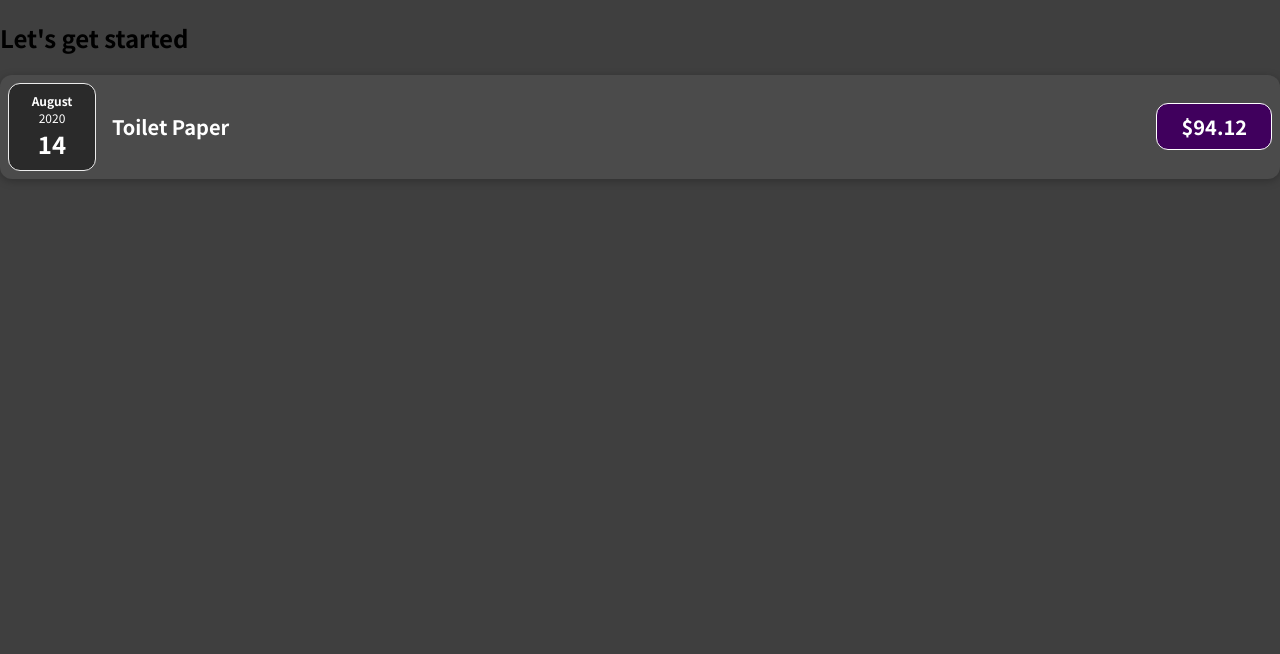
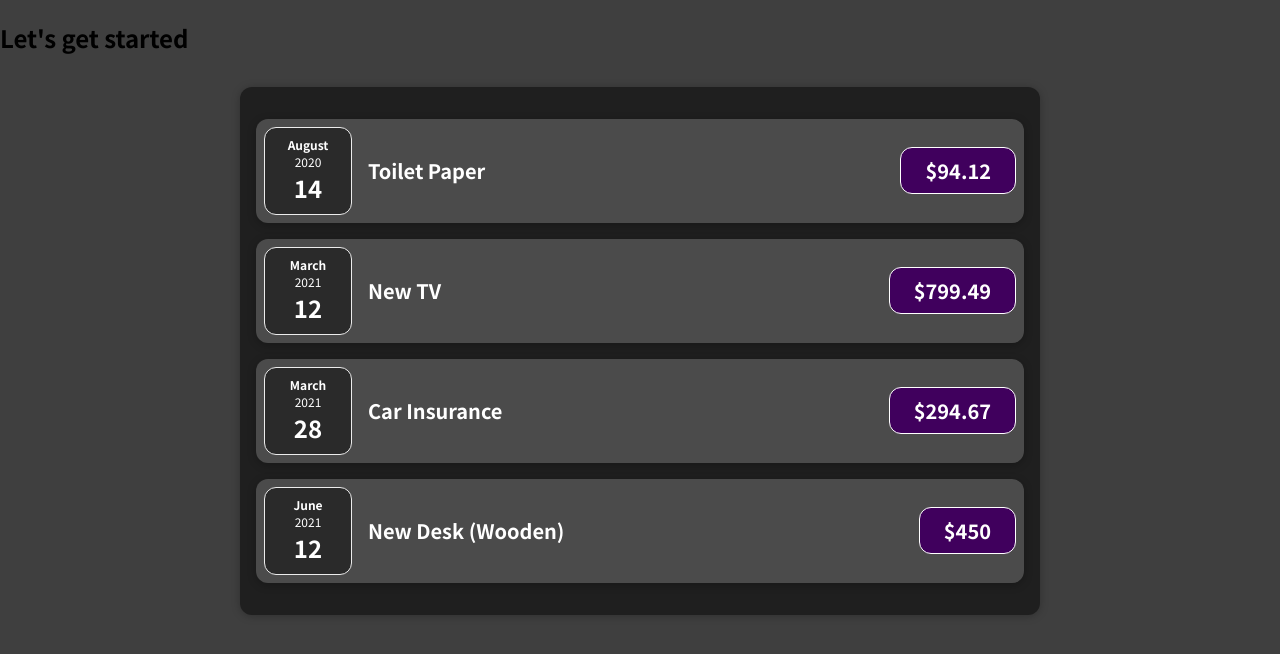
Before and after one commit to gbronca/react-complete-guide-project-1, a React (Create React App) app: page / in a window 1280 px wide. Shown: the top 654 px of the page. Built offline with nearby package versions, Linux system fonts and the light colour scheme.

Commit message:
added the Expenses component to encapsulate all expenses

```diff
--- a/src/App.js
+++ b/src/App.js
@@ -1,4 +1,4 @@
-import ExpenseItem from './components/ExpenseItem';
+import Expenses from './components/Expenses';
 
 function App() {
 	const expenses = [
@@ -26,11 +26,7 @@
 	return (
 		<div>
 			<h2>Let's get started</h2>
-			<ExpenseItem
-				title={expenses[0].title}
-				amount={expenses[0].amount}
-				date={expenses[0].date}
-			></ExpenseItem>
+			<Expenses items={expenses}></Expenses>
 		</div>
 	);
 }
--- /dev/null
+++ b/src/components/Expenses.css
@@ -0,0 +1,9 @@
+.expenses {
+	padding: 1rem;
+	background-color: rgb(31, 31, 31);
+	margin: 2rem auto;
+	width: 50rem;
+	max-width: 95%;
+	border-radius: 12px;
+	box-shadow: 0 1px 8px rgba(0, 0, 0, 0.25);
+}
--- /dev/null
+++ b/src/components/Expenses.jsx
@@ -0,0 +1,32 @@
+import ExpenseItem from './ExpenseItem';
+
+import './Expenses.css';
+
+function Expenses(props) {
+	return (
+		<div className='expenses'>
+			<ExpenseItem
+				title={props.items[0].title}
+				amount={props.items[0].amount}
+				date={props.items[0].date}
+			></ExpenseItem>
+			<ExpenseItem
+				title={props.items[1].title}
+				amount={props.items[1].amount}
+				date={props.items[1].date}
+			></ExpenseItem>
+			<ExpenseItem
+				title={props.items[2].title}
+				amount={props.items[2].amount}
+				date={props.items[2].date}
+			></ExpenseItem>
+			<ExpenseItem
+				title={props.items[3].title}
+				amount={props.items[3].amount}
+				date={props.items[3].date}
+			></ExpenseItem>
+		</div>
+	);
+}
+
+export default Expenses;
```
